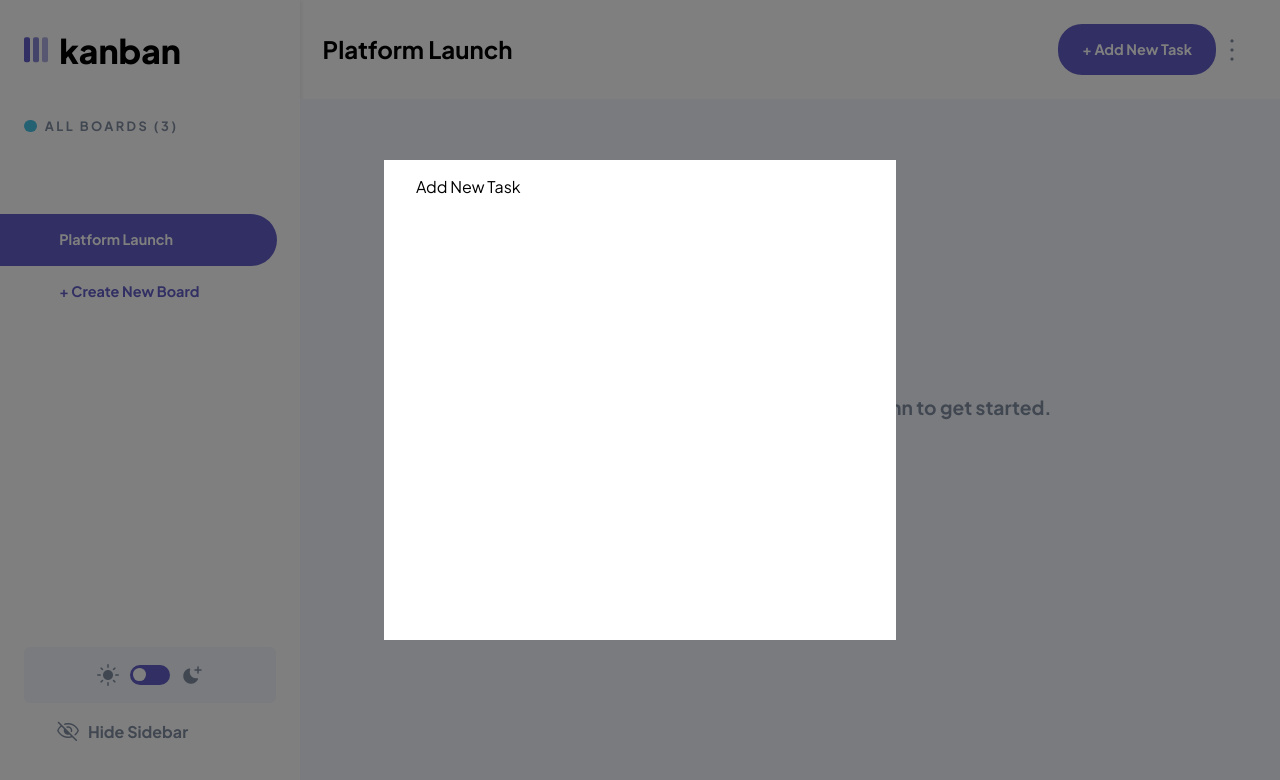
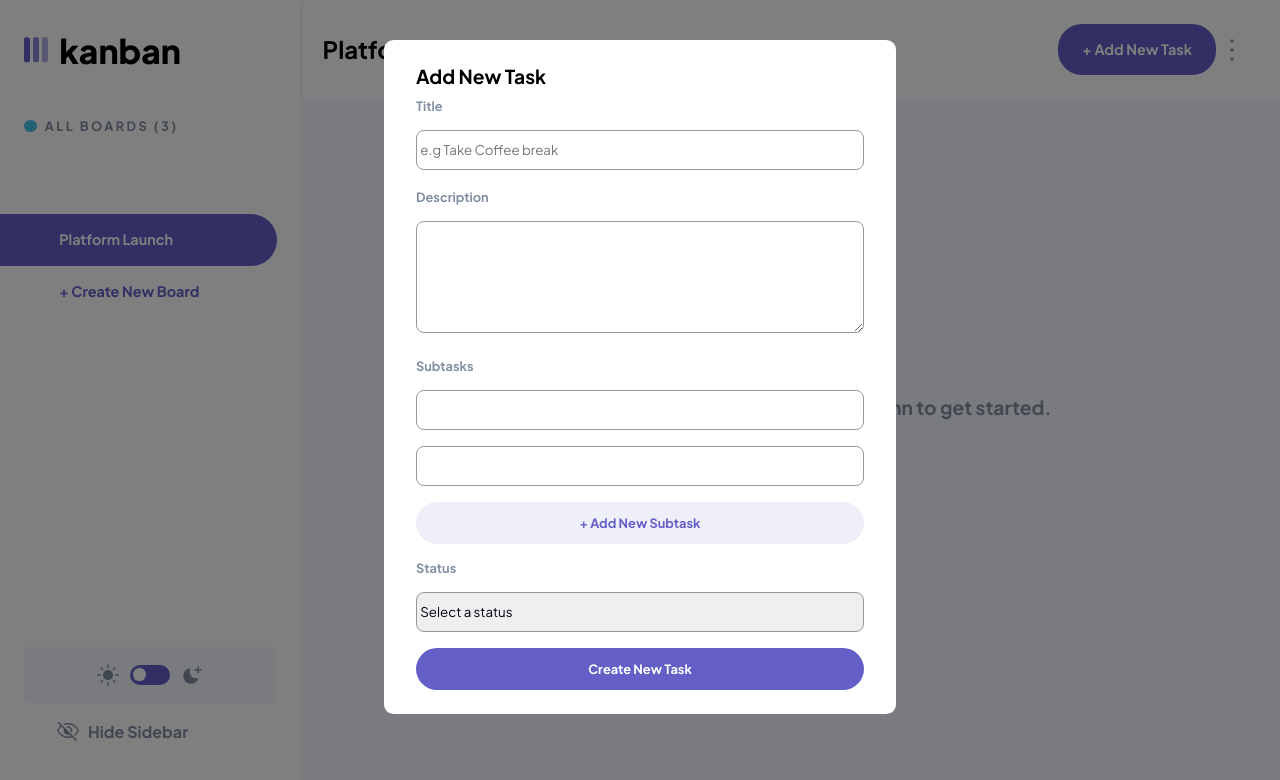
Before and after one commit to ssejjemba/Project-Manager, a React (Vite) app: page / in a window 1280 px wide. Both pictures are taken after a click on the button "+ Add New Task". Shown: the top 780 px of the page. Built offline with nearby package versions, Linux system fonts and the light colour scheme; some icons are missing.

Commit message:
feat: model css

```diff
--- a/src/components/AddButton/addbutton-component.jsx
+++ b/src/components/AddButton/addbutton-component.jsx
@@ -1,8 +1,8 @@
 import './addbutton-styles.css'
 
 const AddButton = (props) => {
-  const { text, onTap } = props;
-  return <button className='addbutton' onClick={onTap}>{text}</button>;
+  const { type,text, onTap, button_type } = props;
+  return <button type={type} className={`${button_type}`} onClick={onTap}>{text}</button>;
 };
 
 export default AddButton;
--- a/src/components/AddButton/addbutton-styles.css
+++ b/src/components/AddButton/addbutton-styles.css
@@ -1,11 +1,23 @@
-.addbutton{
+.addbutton {
   padding: 1rem 1.5rem;
   background-color: var(--color-main-purple);
   color: var(--color-white-light);
   font-size: 0.9rem;
-    font-weight: 700;
+  border-radius: 1.5rem;
   font-style: normal;
-    border-radius: 1.5rem;
   line-height: 1.2rem;
   margin: auto;
 }
+.add-subtask {
+  width: 100%;
+  padding: 0.8rem;
+  background-color: var(--color-main-purple-rgba);
+  color: var(--color-main-purple);
+  font-size: 0.8rem;
+  border-radius: 1.5rem;
+}
+
+.add-subtask.purple {
+    color: var(--color-white-light);
+    background-color: var(--color-main-purple);
+  }
--- /dev/null
+++ b/src/components/Forms/addtaskform-component.jsx
@@ -0,0 +1,81 @@
+import { useState } from "react";
+import AddButton from "../AddButton/addbutton-component";
+import "./addtaskform-styles.css";
+
+const AddTaskForm = () => {
+  const [title, setTitle] = useState("");
+  const [description, setDescription] = useState("");
+  const [subtask, setSubTask] = useState("");
+  const [selectedStatus, setSelectedStatus] = useState("");
+  const handleSubmit = (e) => {
+    e.preventDefault();
+    console.log(title);
+    console.log(description);
+  };
+
+  const addToSubTasks = (value) => value;
+
+  return (
+    <form onSubmit={handleSubmit} className="addtask-form">
+      <div className="addtask-title">
+        <label htmlFor="title">Title</label>
+        <input
+          placeholder="e.g Take Coffee break"
+          type="text"
+          id="title"
+          value={title}
+          onChange={(e) => setTitle(e.target.value)}
+        />
+      </div>
+
+      <div className="addtask-description">
+        <label htmlFor="description">Description</label>
+        <textarea
+          id="description"
+          value={description}
+          onChange={(e) => setDescription(e.target.value)}
+        ></textarea>
+      </div>
+
+      <div className="addtask-subtasks">
+        <label htmlFor="subtask">Subtasks</label>
+        <input
+          type="text"
+          id="subtask"
+          value={subtask}
+          onChange={(e) => addToSubTasks(e.target.value)}
+        />
+        <input
+          type="text"
+          id="subtask"
+          value={subtask}
+          onChange={(e) => addToSubTasks(e.target.value)}
+        />
+      </div>
+      <AddButton text={"+ Add New Subtask"} button_type={"add-subtask"} />
+
+      <div className="addtask-status">
+        <label htmlFor="status">Status</label>
+        <select
+          id="status"
+          value={selectedStatus}
+          onChange={(e) => setSelectedStatus(e.target.value)}
+        >
+          <option value="">Select a status</option>
+          <option value="status1">ToDos</option>
+          <option value="">Select a status</option>
+          <option value="">Select a status</option>
+          <option value="">Select a status</option>
+        </select>
+      </div>
+
+      <AddButton
+        text={"Create New Task"}
+        button_type={"add-subtask purple"}
+        type={"submit"}
+      />
+    </form>
+  );
+};
+
+export default AddTaskForm;
--- /dev/null
+++ b/src/components/Forms/addtaskform-styles.css
@@ -0,0 +1,80 @@
+
+.addtask-title{
+    display: flex;
+    height: fit-content;
+    flex-direction: column;
+    gap: 1rem;
+    padding: 0.6rem 0;
+}
+.addtask-title > label{
+    color: var(--color-medium-grey);
+    font-size: 0.8rem;
+    font-weight: 700;
+}
+.addtask-title > input{
+    color: var(--color-blue2-light);
+    border-radius: 0.5rem;
+    border: 1px solid var(--color-light-grey);
+    padding: 0.2rem;
+    height: 2.5rem;
+}
+
+.addtask-description{
+    display: flex;
+    height: fit-content;
+    flex-direction: column;
+    gap: 1rem;
+    padding: 0.6rem 0;
+}
+.addtask-description > label{
+    color: var(--color-medium-grey);
+    font-size: 0.8rem;
+    font-weight: 700;
+}
+.addtask-description > textarea{
+    color: var(--color-blue2-light);
+    border-radius: 0.5rem;
+    border: 1px solid var(--color-light-grey);
+    padding: 0.2rem;
+    height: 7rem;
+}
+
+.addtask-subtasks{
+    display: flex;
+    height: fit-content;
+    flex-direction: column;
+    gap: 1rem;
+    padding: 1rem 0;
+}
+.addtask-subtasks > label{
+    color: var(--color-medium-grey);
+    font-size: 0.8rem;
+    font-weight: 700;
+}
+.addtask-subtasks > input{
+    color: var(--color-blue2-light);
+    border-radius: 0.5rem;
+    border: 1px solid var(--color-light-grey);
+    padding: 0.2rem;
+    height: 2.5rem;
+}
+
+.addtask-status{
+    display: flex;
+    height: fit-content;
+    flex-direction: column;
+    gap: 1rem;
+    padding: 1rem 0;
+}
+.addtask-status > label{
+    color: var(--color-medium-grey);
+    font-size: 0.8rem;
+    font-weight: 700;
+}
+.addtask-status > select{
+    color: var(--color-blue2-light);
+    border-radius: 0.5rem;
+    border: 1px solid var(--color-light-grey);
+    padding: 0.2rem;
+    height: 2.5rem;
+}
--- a/src/components/Modal/modal-component.jsx
+++ b/src/components/Modal/modal-component.jsx
@@ -5,19 +5,28 @@ import {
 } from "../../store/modal/modal-selectors";
 import "./modal-styles.css";
 import { showChosenModalAction } from "../../store/modal/modal-actions";
+import AddTaskForm from "../Forms/addtaskform-component";
+import { useEffect } from "react";
 
 const CustomModal = () => {
   const dispatch = useDispatch();
   const isModalSeen = useSelector(selectIsModalVisible);
   const formName = useSelector(selectModalFormName);
   const dangerLevel = "normal";
+
   const onClickOverlay = () => {
     dispatch(showChosenModalAction({ formName: "", isModalSeen: false })); // will always remove overlay
   };
+
+  //kill body scroll when modal is seen
+  document.body.classList.add(isModalSeen ? "active-modal" : "body");
+
   return (
     <>
       {isModalSeen && (
-        <div className="modal-overlay" onClick={onClickOverlay}>
+        <>
+          <div className="modal-overlay" onClick={onClickOverlay}></div>
+          <div className="modal-limiter">
             <div className="modal-div">
               <div
                 className={`modal-title ${
@@ -26,9 +35,10 @@ const CustomModal = () => {
               >
                 {formName}
               </div>
-            {}
+              <AddTaskForm />
             </div>
           </div>
+        </>
       )}
     </>
   );
--- a/src/components/Modal/modal-styles.css
+++ b/src/components/Modal/modal-styles.css
@@ -42,7 +42,10 @@
     padding: 5px 7px;
 } */
 
-.modal-overlay{
+body.active-modal {
+    overflow-y: hidden;
+}
+.modal-overlay {
   width: 100vw;
   height: 100vh;
   position: fixed;
@@ -56,9 +59,34 @@
   align-items: center;
 }
 
-.modal-div{
+.modal-limiter{
+    height: 90%;
+    width: 40%;
+    position: absolute;
+  top: 50%;
+  left: 50%;
+  transform: translate(-50%, -50%);
+  z-index: 99;
+  overflow-y: scroll;
+}
+.modal-div {
   background-color: var(--color-white-light);
-    padding: 1rem 2rem;
-    height: 60%;
-    width: 40%;
+  padding: 1.5rem 2rem;
+  height: fit-content;
+  border-radius: 0.6rem;
 }
+.modal-limiter::-webkit-scrollbar{
+    width: 0.5em;
+}
+.modal-limiter::-webkit-scrollbar-track{
+    background-color: transparent;
+
+}
+.modal-limiter::-webkit-scrollbar-thumb{
+    background-color: transparent;
+
+}
+.modal-title{
+    font-weight: 700;
+    font-size: 1.2rem;
+}
--- a/src/components/NavBar/navbar-component.jsx
+++ b/src/components/NavBar/navbar-component.jsx
@@ -25,7 +25,11 @@ const NavBar = () => {
           <h2>Platform Launch</h2>
         </div>
         <div className="nav__actions">
-          <AddButton text={`+ Add New Task`} onTap={onClickAddNewTask} />
+          <AddButton
+            text={`+ Add New Task`}
+            onTap={onClickAddNewTask}
+            button_type={"addbutton"}
+          />
           <span class="material-symbols-rounded">more_vert</span>
         </div>
       </nav>
--- a/src/index.css
+++ b/src/index.css
@@ -11,8 +11,9 @@
   --color-light-grey-light: #f4f7fd;
   --color-red-dark: #ea5555;
   --color-red-light: #ff9898;
-  --color-overlay-light: rgba(0,0,0,0.5);
-  --color-new-column: rgba(130,143,163, 0.1);
+  --color-overlay-light: rgba(0, 0, 0, 0.5);
+  --color-new-column: rgba(130, 143, 163, 0.1);
+  --color-main-purple-rgba: rgba(99, 95, 199, 0.1);
   /* --drop-shadow-light:  */
 }
 
@@ -27,4 +28,5 @@
 button {
   background-color: transparent;
   cursor: pointer;
+  font-weight: 700;
 }
--- a/src/routes/BoardFragment/board-frag-component.jsx
+++ b/src/routes/BoardFragment/board-frag-component.jsx
@@ -10,7 +10,7 @@ import { selectIsSideBarOpen } from "../../store/appState/appState-selectors";
 
 const BoardFragment = () => {
   const dispatch = useDispatch();
-  const isSideBarOpen = useSelector(selectIsSideBarOpen)
+  const isSideBarOpen = useSelector(selectIsSideBarOpen);
   const boardDataList = useSelector(selectBoardData);
 
   const onClickAddColumn = () => {
@@ -29,12 +29,16 @@ const BoardFragment = () => {
       ) : (
         <div className="centered-info">
           <p>This board is empty. Create a new column to get started.</p>
-          <AddButton text={`+ Add New Column`} onTap={onClickAddColumn} />
+          <AddButton
+            text={`+ Add New Column`}
+            onTap={onClickAddColumn}
+            button_type={"addbutton"}
+          />
         </div>
       )}
-      {
-        boardDataList.length> 0 && <TasksColumn isAdder={true} onTap={onClickAddColumn}/>
-      }
+      {boardDataList.length > 0 && (
+        <TasksColumn isAdder={true} onTap={onClickAddColumn} />
+      )}
     </div>
   );
 };
```
Also changed, not shown: src/components/Forms/addtask-form.jsx (deleted). Lines whose indentation alone changed are shown as unchanged.
